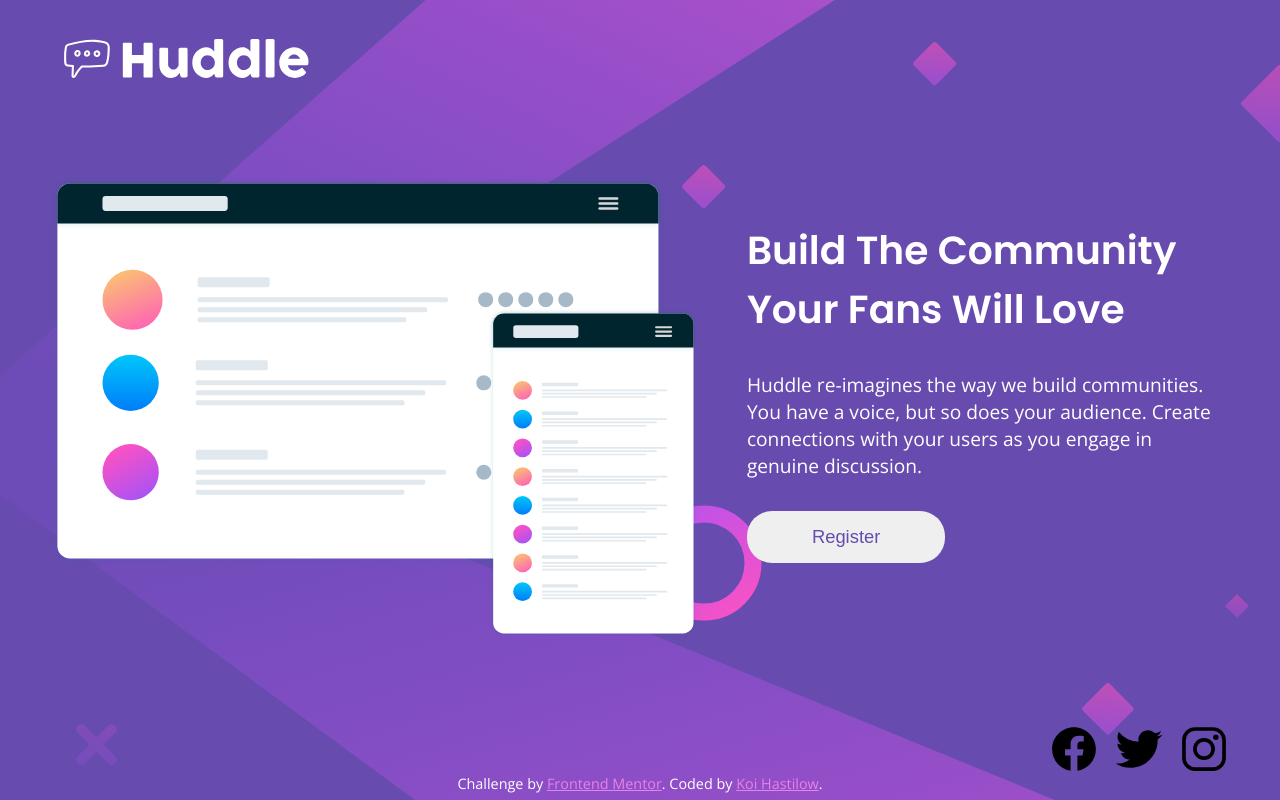
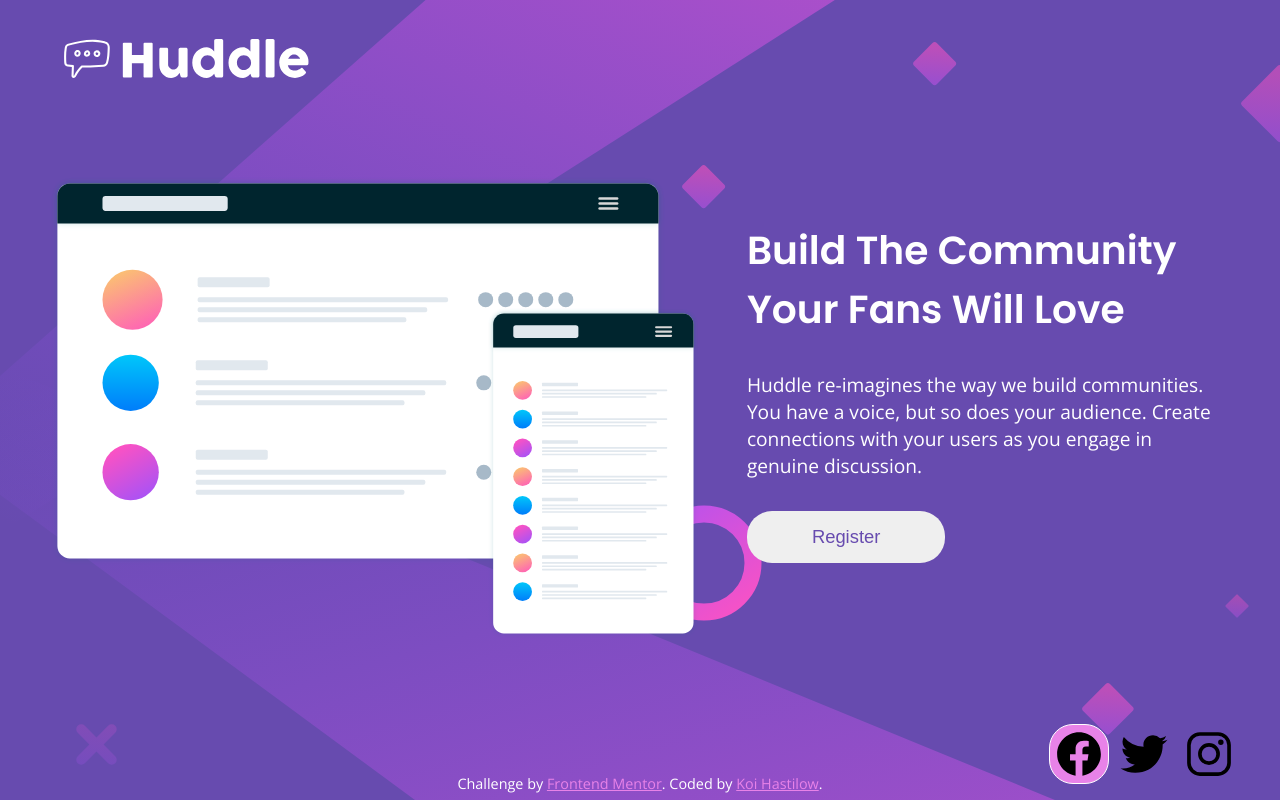
Before and after one commit to KoiHast/Huddle-Landing-Page, a plain HTML site: page index.html in a window 1280 px wide. In both pictures the pointer is over the button 1073 px from the left and 750 px from the top of the page. Drawn offline with nearby package versions, Linux system fonts and the light colour scheme.

Commit message:
add active effects to button and icons

```diff
--- a/style.css
+++ b/style.css
@@ -99,9 +99,27 @@ footer a {
 }
 
 .icons button {
+  width: 60px;
+  height: 60px;
+  border: none;
+  display: flex;
+  justify-content: center;
+  align-items: center;
   background-color: transparent;
-  border: none;
+  border-radius: 40%;
 }
+
+.icons button:hover {
+  background-color: hsl(300, 69%, 71%);
+  border: 1px solid white;
+}
+
+.content button:hover {
+  background-color: hsl(300, 69%, 71%);
+  box-shadow: 0 0 10px 3px hsl(258, 47%, 33%);
+  color: white;
+}
+
 /* Media Queries */
 
 @media (max-width: 1028px) and (min-width: 769) {
```
